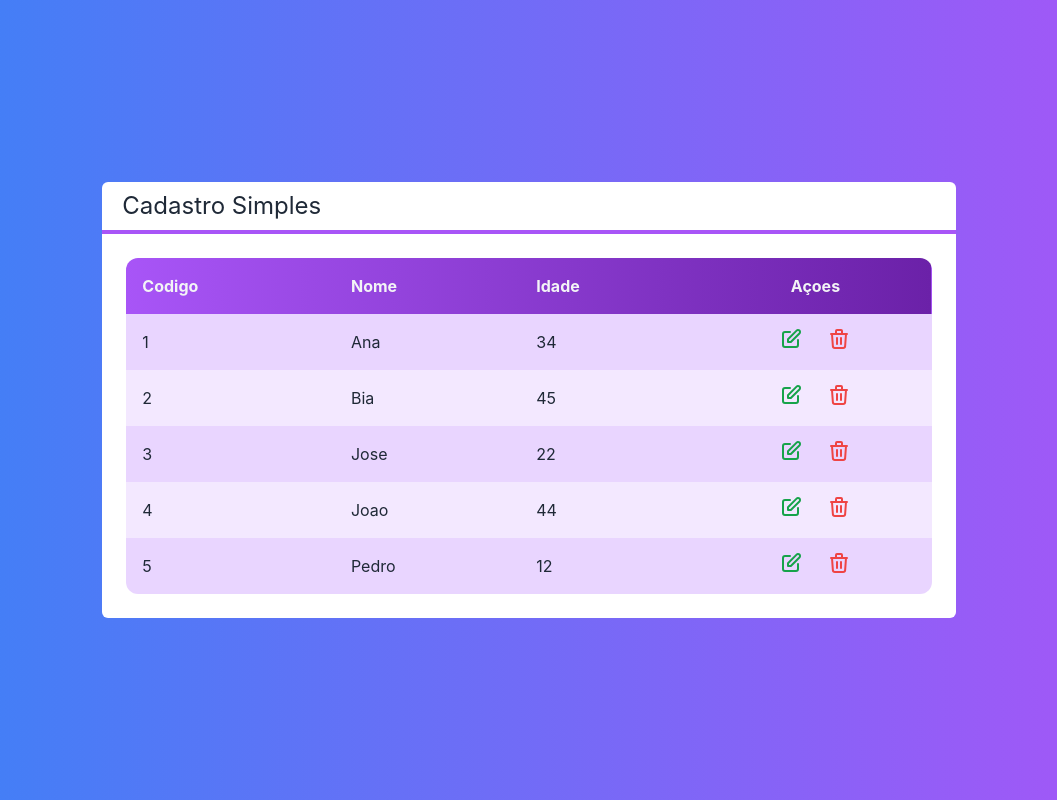
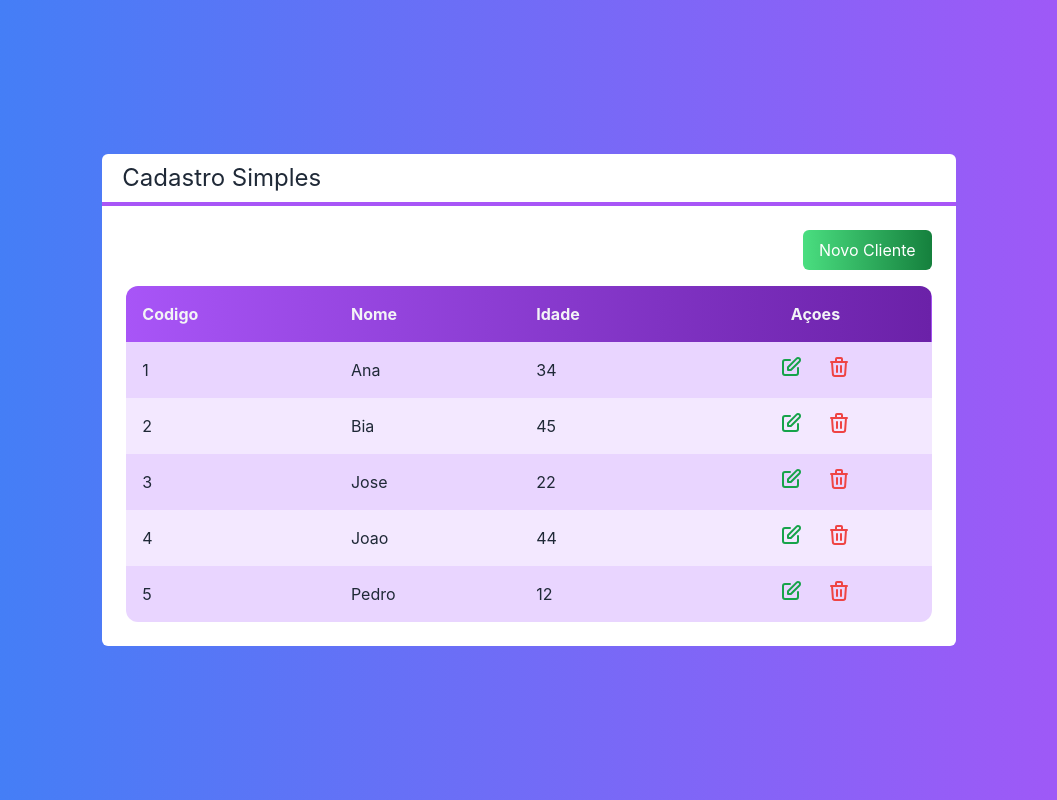
Before and after one commit to Smooke09/CRUD-REACT, a Next.js app: page / in a window 1280 px wide. Shown: the whole page, without its empty margins (111-1168 px from the left). Built offline with nearby package versions, Linux system fonts and the light colour scheme.

Commit message:
Components Button and Tailwind config

```diff
--- /dev/null
+++ b/src/components/Botao.tsx
@@ -0,0 +1,21 @@
+interface BotaoProps {
+  cor?: "green" | "blue" | "gray";
+  className?: string;
+  children: any;
+}
+
+export default function Botao(props: BotaoProps) {
+  const cor = props.cor ?? "gray";
+
+  return (
+    <button
+      className={`
+        bg-gradient-to-r from-${cor}-400 to-${cor}-700
+        text-white px-4 py-2 rounded-md
+        ${props.className}
+  `}
+    >
+      {props.children}
+    </button>
+  );
+}
--- a/src/pages/index.tsx
+++ b/src/pages/index.tsx
@@ -1,3 +1,4 @@
+import Botao from "../components/Botao";
 import Layout from "../components/Layout";
 import Tabela from "../components/Tabela";
 import Cliente from "../core/Cliente";
@@ -27,6 +28,11 @@
     `}
     >
       <Layout titulo="Cadastro Simples">
+        <div className="flex justify-end">
+          <Botao cor="green" className="mb-4">
+            Novo Cliente
+          </Botao>
+        </div>
         <Tabela
           clientes={clientes}
           clienteSelecionado={clienteSelecionado}
--- a/tailwind.config.js
+++ b/tailwind.config.js
@@ -3,7 +3,14 @@
     "./src/pages/**/*.{js,ts,jsx,tsx}",
     "./src/components/**/*.{js,ts,jsx,tsx}",
   ],
-  safeList: [/^bg-/, /^to-/, /^from-/],
+  safelist: [
+    "from-green-400",
+    "from-blue-400",
+    "from-gray-400",
+    "to-gray-700",
+    "to-blue-700",
+    "to-green-700",
+  ],
   theme: {
     extend: {},
   },
```
